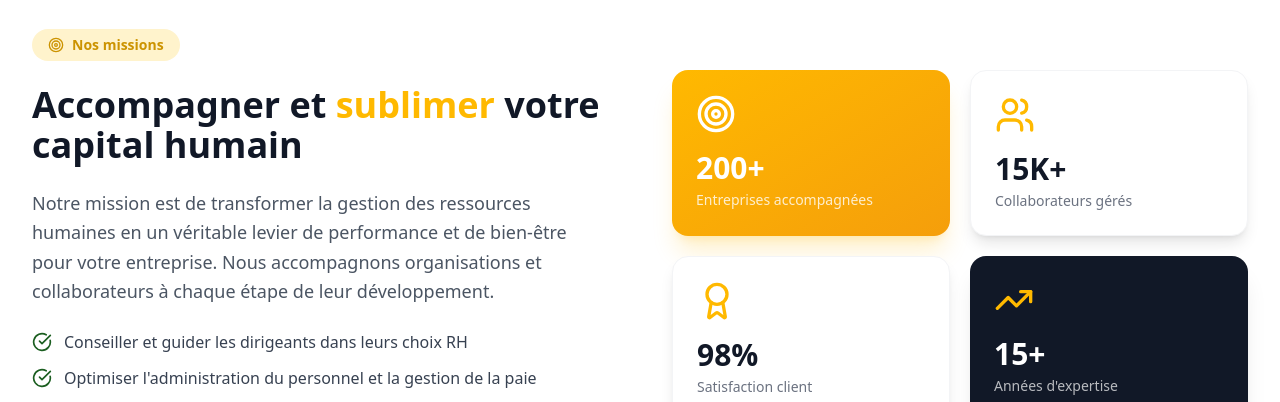
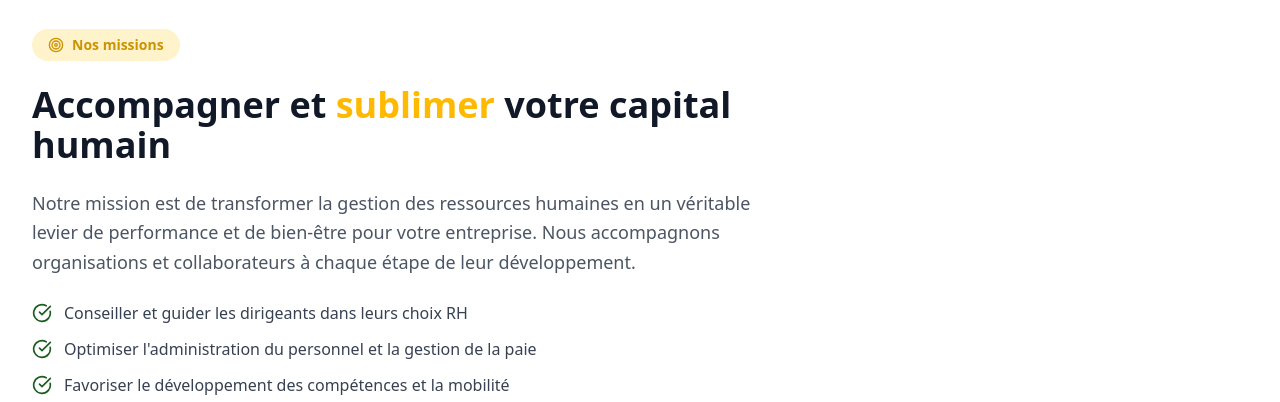
Before and after one commit to BOUZIEBI/recrutementdocteur_frontend, a React (Vite) app: page /presentation in a window 1280 px wide. Shown: the part 532-934 px from the top of the page. Built offline with nearby package versions, Linux system fonts and the light colour scheme; no server answers.

Commit message:
Remove stats container, adjust layout

```diff
--- a/src/pages/Presentation.tsx
+++ b/src/pages/Presentation.tsx
@@ -10,7 +10,6 @@ import {
   Users,
   Briefcase,
   Award,
-  TrendingUp,
   CheckCircle,
   ArrowRight,
 } from 'lucide-react';
@@ -117,9 +116,8 @@ export default function Presentation() {
       {/* Missions */}
       <section id="missions" className="py-24 bg-white scroll-mt-40">
         <div className="max-w-7xl mx-auto px-4 sm:px-6 lg:px-8">
-          <div className="grid lg:grid-cols-2 gap-16 items-center">
-            <div>
-              <span className="inline-flex items-center gap-2 bg-orange-100 text-orange-700 px-4 py-1.5 rounded-full text-sm font-semibold mb-6">
+          <div className="max-w-3xl">
+            <span className="inline-flex items-center gap-2 bg-orange-100 text-orange-700 px-4 py-1.5 rounded-full text-sm font-semibold mb-6">
                 <Target className="w-4 h-4" />
                 Nos missions
               </span>
@@ -146,30 +144,6 @@ export default function Presentation() {
                 ))}
               </ul>
             </div>
-
-            <div className="grid grid-cols-2 gap-5">
-              <div className="bg-gradient-to-br from-orange-500 to-amber-500 rounded-2xl p-6 text-white shadow-xl shadow-orange-500/20">
-                <Target className="w-10 h-10 mb-4" />
-                <div className="text-3xl font-bold">200+</div>
-                <div className="text-white/80 text-sm mt-1">Entreprises accompagnées</div>
-              </div>
-              <div className="bg-white rounded-2xl p-6 border border-gray-100 shadow-lg">
-                <Users className="w-10 h-10 mb-4 text-orange-500" />
-                <div className="text-3xl font-bold text-gray-900">15K+</div>
-                <div className="text-gray-500 text-sm mt-1">Collaborateurs gérés</div>
-              </div>
-              <div className="bg-white rounded-2xl p-6 border border-gray-100 shadow-lg">
-                <Award className="w-10 h-10 mb-4 text-orange-500" />
-                <div className="text-3xl font-bold text-gray-900">98%</div>
-                <div className="text-gray-500 text-sm mt-1">Satisfaction client</div>
-              </div>
-              <div className="bg-gray-900 rounded-2xl p-6 text-white shadow-xl">
-                <TrendingUp className="w-10 h-10 mb-4 text-orange-400" />
-                <div className="text-3xl font-bold">15+</div>
-                <div className="text-white/70 text-sm mt-1">Années d'expertise</div>
-              </div>
-            </div>
-          </div>
         </div>
       </section>
 
```
